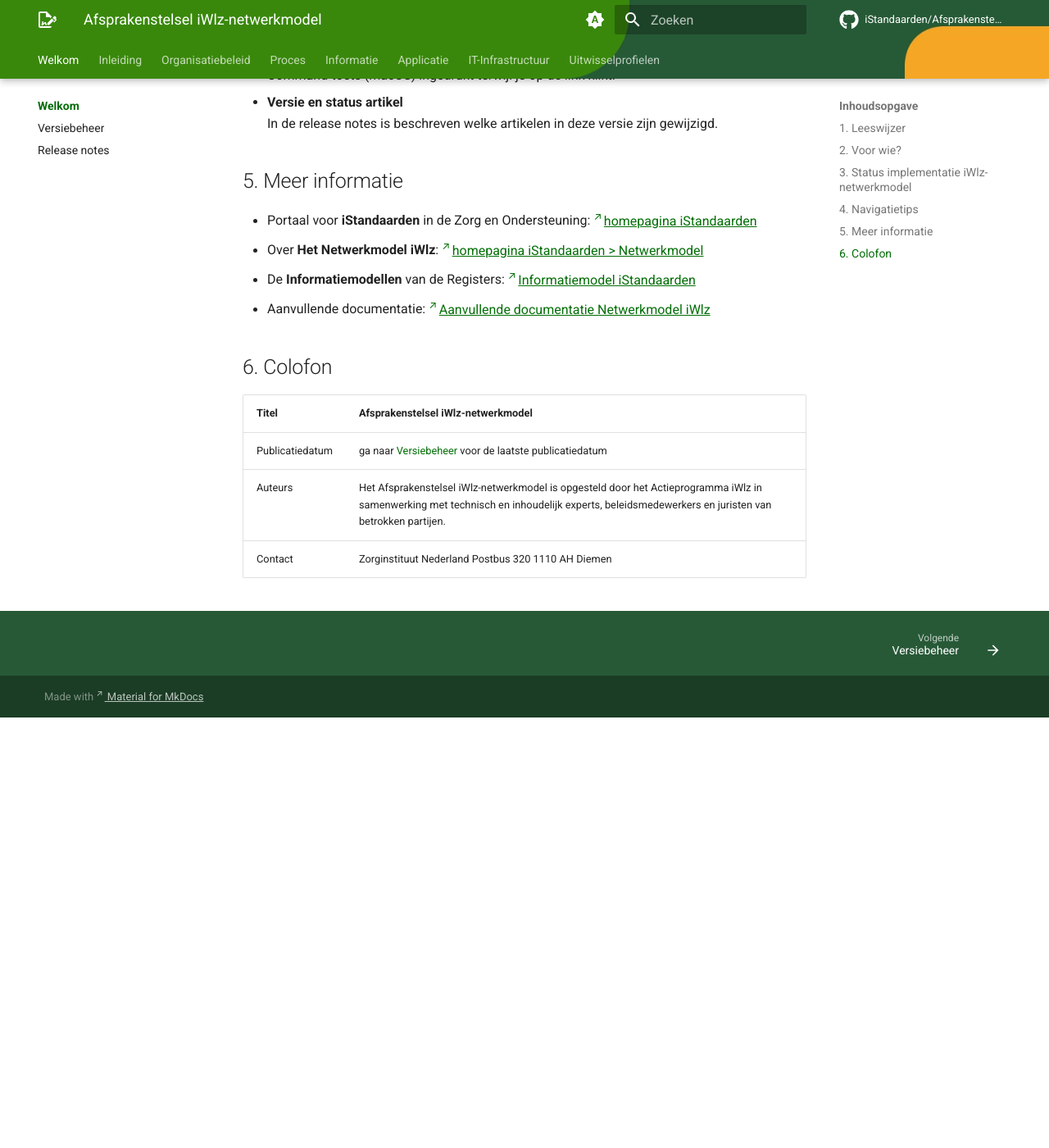
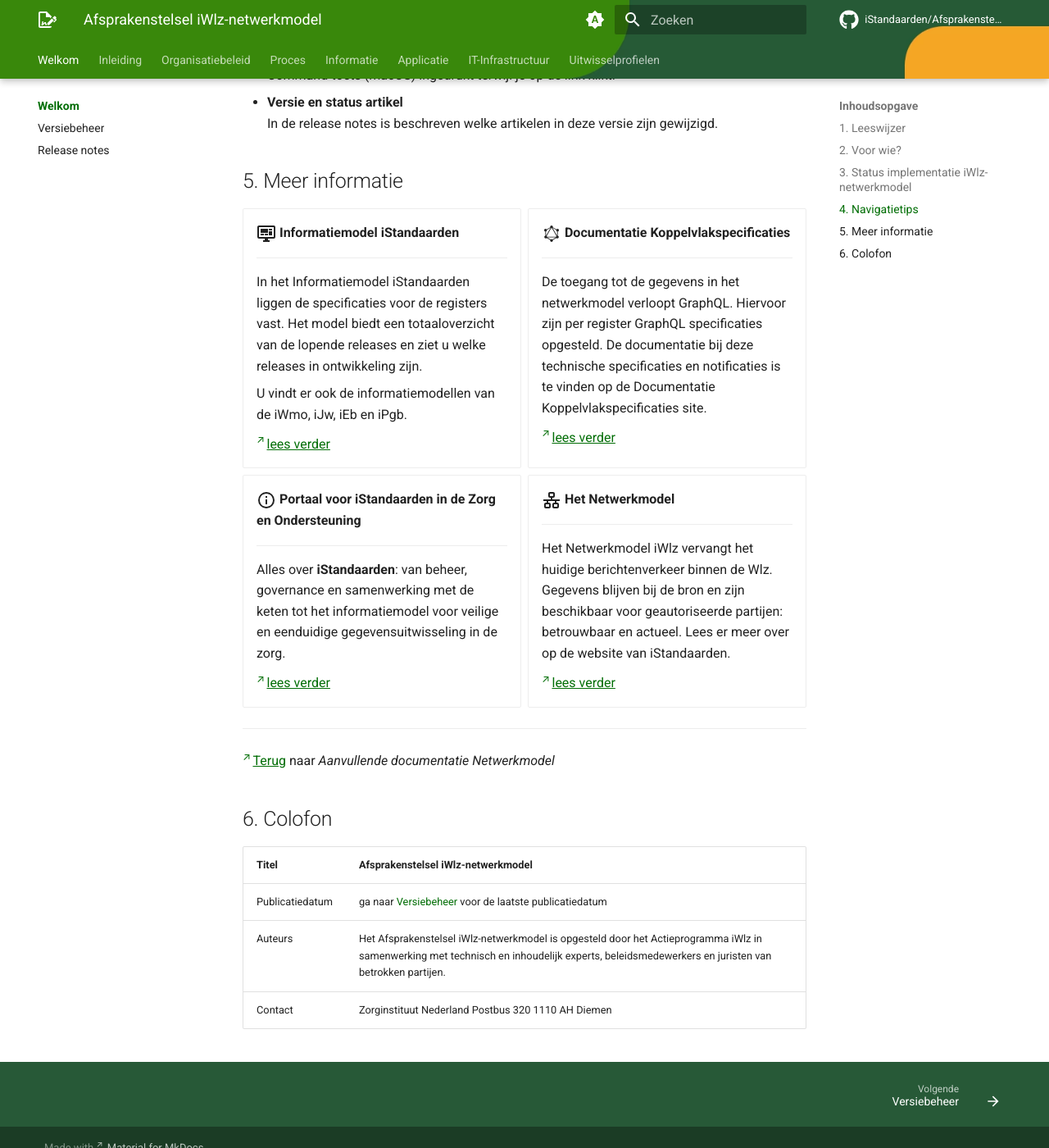
Before and after one commit to iStandaarden/Afsprakenstelsel-iWlz, an MkDocs documentation site: the page built from docs/index.md, in a window 1280 px wide and 1400 px high, scrolled down 2635 px. Shown: the whole window at 82% size. Built offline with MkDocs 1.6.1 and Material for MkDocs 9.7.7, drawn with Linux system fonts in a browser that asks for light colours; comment, search, counter and statistics services are not loaded; the version menu is left out; before the commit the page ends 3510 px from its top, so only the background shows below that.

Commit message:
mi update

```diff
--- a/docs/index.md
+++ b/docs/index.md
@@ -67,10 +67,48 @@ In de [release notes](./welkom/release_notes.md) is per artikel aangegeven wat d
   In de release notes is beschreven welke artikelen in deze versie zijn gewijzigd.
 
 ## 5. Meer informatie
-  - Portaal voor **iStandaarden** in de Zorg en Ondersteuning: [homepagina iStandaarden](https://www.istandaarden.nl)
-  - Over **Het Netwerkmodel iWlz**: [homepagina iStandaarden > Netwerkmodel](https://www.istandaarden.nl/algemeen/map/netwerkmodel)
-  - De **Informatiemodellen** van de Registers: [Informatiemodel iStandaarden](https://informatiemodel.istandaarden.nl/)
-  - Aanvullende documentatie: [Aanvullende documentatie Netwerkmodel iWlz](https://istandaarden.github.io/)
+<div class="grid cards" markdown>
+
+-   :material-monitor-dashboard:{ .lg .middle } __Informatiemodel iStandaarden__
+
+    ---
+
+    In het Informatiemodel iStandaarden liggen de specificaties voor de registers vast. Het model biedt een totaaloverzicht van de lopende releases en ziet u welke releases in ontwikkeling zijn.
+
+    U vindt er ook de informatiemodellen van de iWmo, iJw, iEb en iPgb.
+
+    [lees verder](https://informatiemodel.istandaarden.nl/)
+
+-   :material-graphql:{ .lg .middle } __Documentatie Koppelvlakspecificaties__
+
+    ---
+
+    De toegang tot de gegevens in het netwerkmodel verloopt GraphQL. Hiervoor zijn per register GraphQL specificaties opgesteld. De documentatie bij deze technische specificaties en notificaties is te vinden op de Documentatie Koppelvlakspecificaties site.
+
+    [lees verder](https://istandaarden.github.io/koppelvlakspecificatie-netwerkmodel/)
+
+
+-   :material-information-outline:{ .lg .middle } __Portaal voor iStandaarden in de Zorg en Ondersteuning__
+
+    ---
+
+    Alles over **iStandaarden**: van beheer, governance en samenwerking met de keten tot het informatiemodel voor veilige en eenduidige gegevensuitwisseling in de zorg.
+
+    [lees verder](https://www.istandaarden.nl)
+
+-   :material-lan:{ .lg .middle } __Het Netwerkmodel__
+
+    ---
+
+    Het Netwerkmodel iWlz vervangt het huidige berichtenverkeer binnen de Wlz. Gegevens blijven bij de bron en zijn beschikbaar voor geautoriseerde partijen: betrouwbaar en actueel. Lees er meer over op de website van iStandaarden.
+
+    [lees verder](https://www.istandaarden.nl/algemeen/map/netwerkmodel)
+
+</div>
+
+---
+
+[Terug](https://istandaarden.github.io/current/) naar *Aanvullende documentatie Netwerkmodel*
 
 
 ## 6. Colofon
```
